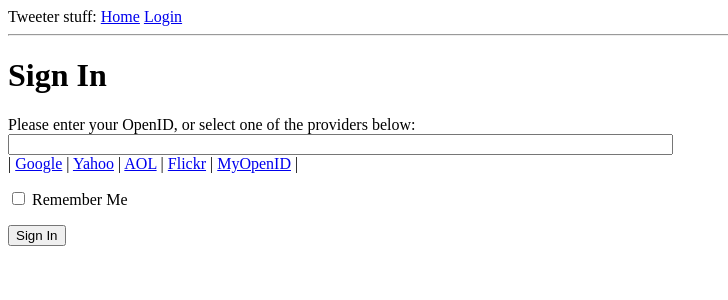
After one commit to ijoosong/twitter_analytics, a Flask app: page /login/ in a window 1280 px wide. The commit adds this page. Shown: the top 300 px of the page, without its empty margins (0-728 px from the left). Run offline with Flask 2, Linux system fonts and the light colour scheme.

Commit message:
added ab unch of crap

```diff
--- a/app/__init__.py
+++ b/app/__init__.py
@@ -2,4 +2,6 @@ from flask import Flask
 
 
 app = Flask(__name__)
+app.config.from_object('config')
+
 from app import views
--- /dev/null
+++ b/app/forms.py
@@ -0,0 +1,8 @@
+from flask.ext.wtf import Form
+from wtforms import StringField, BooleanField
+from wtforms.validators import DataRequired
+
+
+class LoginForm(Form):
+    openid = StringField('openid', validators=[DataRequired()])
+    remember_me = BooleanField('remember_me', default=False)
--- a/app/templates/base.html
+++ b/app/templates/base.html
@@ -7,7 +7,10 @@
     {% endif %}
   </head>
   <body>
-    <div>Tweeter stuff: <a href="/index">Home</a></div>
+    <div>
+      Tweeter stuff: <a href="/index/">Home</a>
+      <a href="/login/">Login</a>
+    </div>
     <hr>
     {% block content %}
     {% endblock %}
--- /dev/null
+++ b/app/templates/login.html
@@ -0,0 +1,34 @@
+<!-- extend base layout -->
+{% extends "base.html" %}
+
+{% block content %}
+<script type="text/javascript">
+function set_openid(openid, pr)
+{
+    u = openid.search('<username>')
+    if (u != -1) {
+        // openid requires username
+        user = prompt('Enter your ' + pr + ' username:')
+        openid = openid.substr(0, u) + user
+    }
+    form = document.forms['login'];
+    form.elements['openid'].value = openid
+}
+</script>
+<h1>Sign In</h1>
+<form action="" method="post" name="login">
+    {{ form.hidden_tag() }}
+    <p>
+        Please enter your OpenID, or select one of the providers below:<br>
+        {{ form.openid(size=80) }}
+        {% for error in form.openid.errors %}
+          <span style="color: red;">[{{error}}]</span>
+        {% endfor %}<br>
+        |{% for pr in providers %}
+          <a href="javascript:set_openid('{{ pr.url }}', '{{ pr.name }}');">{{ pr.name }}</a> |
+        {% endfor %}
+    </p>
+    <p>{{ form.remember_me }} Remember Me</p>
+    <p><input type="submit" value="Sign In"></p>
+</form>
+{% endblock %}
--- a/app/views.py
+++ b/app/views.py
@@ -1,5 +1,6 @@
-from flask import render_template
+from flask import render_template, flash, redirect
 from app import app
+from .forms import LoginForm
 
 
 @app.route('/')
@@ -17,3 +18,8 @@ def index():
         }
     ]
     return render_template('index.html', title='Home', user=user, tweets=tweets)
+
+@app.route('/login/', methods=['GET', 'POST'])
+def login():
+    form = LoginForm()
+    return render_template('login.html', title='Sign In', form=form, providers=app.config['OPENID_PROVIDERS'])
```
Also changed, not shown: config.py (added, +9 -0 lines), app/templates/index.html (line endings or trailing spaces), 1 other file.
